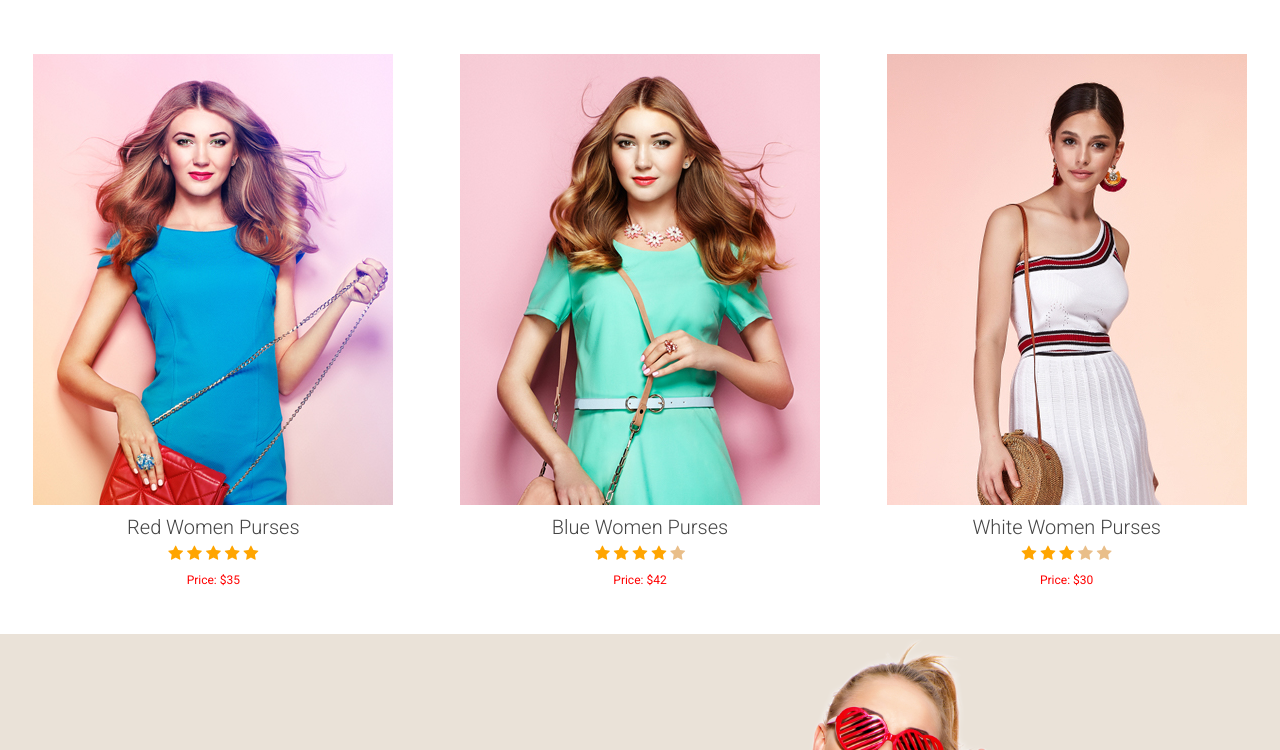
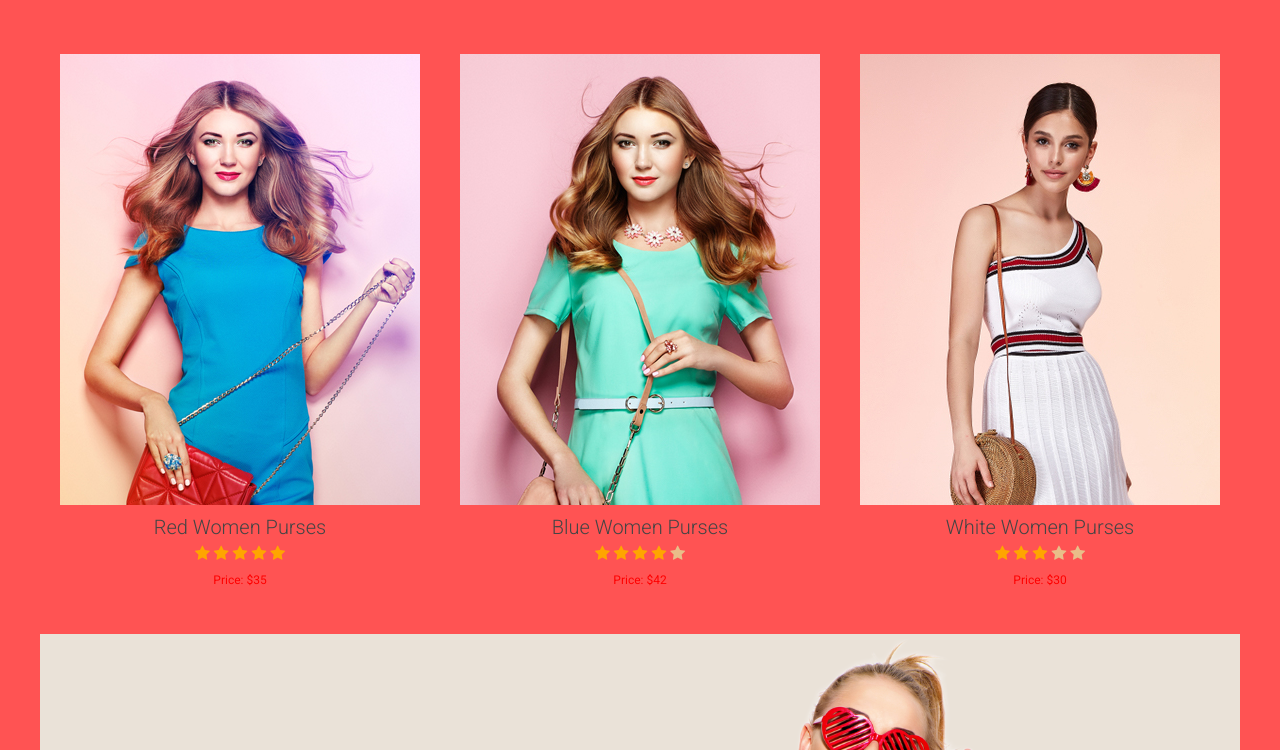
Before and after one commit to shazzadshojol/practice-silon-project, a plain HTML site: page index.html in a window 1280 px wide. Shown: the part 654-1404 px from the top of the page. Drawn offline with Linux system fonts and the light colour scheme.

Commit message:
Update style.css

```diff
--- a/style.css
+++ b/style.css
@@ -7,7 +7,11 @@
     padding: 0;
     font-family: 'Roboto', sans-serif;
 }
-
+body{
+    width: 1200px;
+    background-color: #FF5353;
+    margin: auto;
+}
 /* Header Top Start */
 .header-top {
     display: flex;
```
